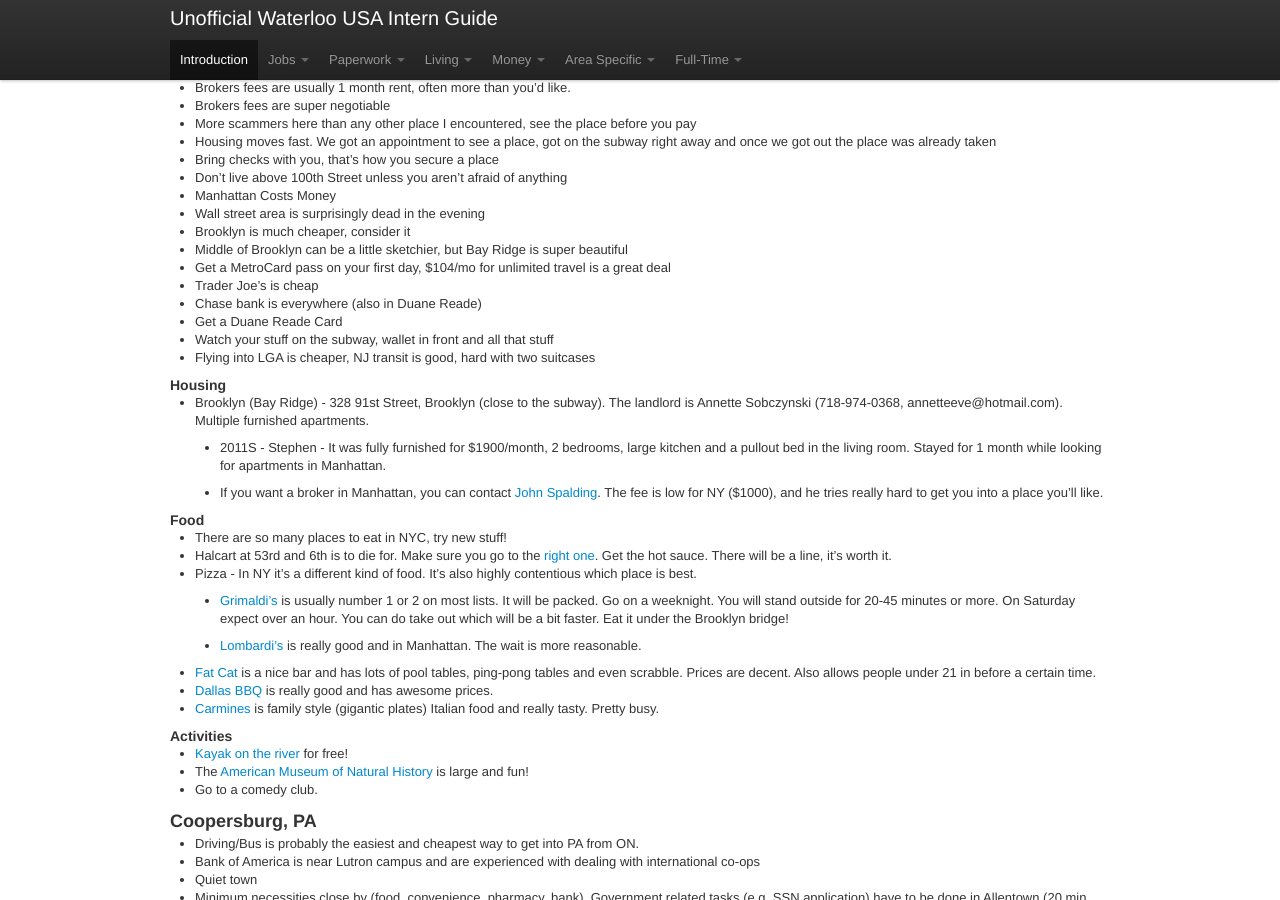
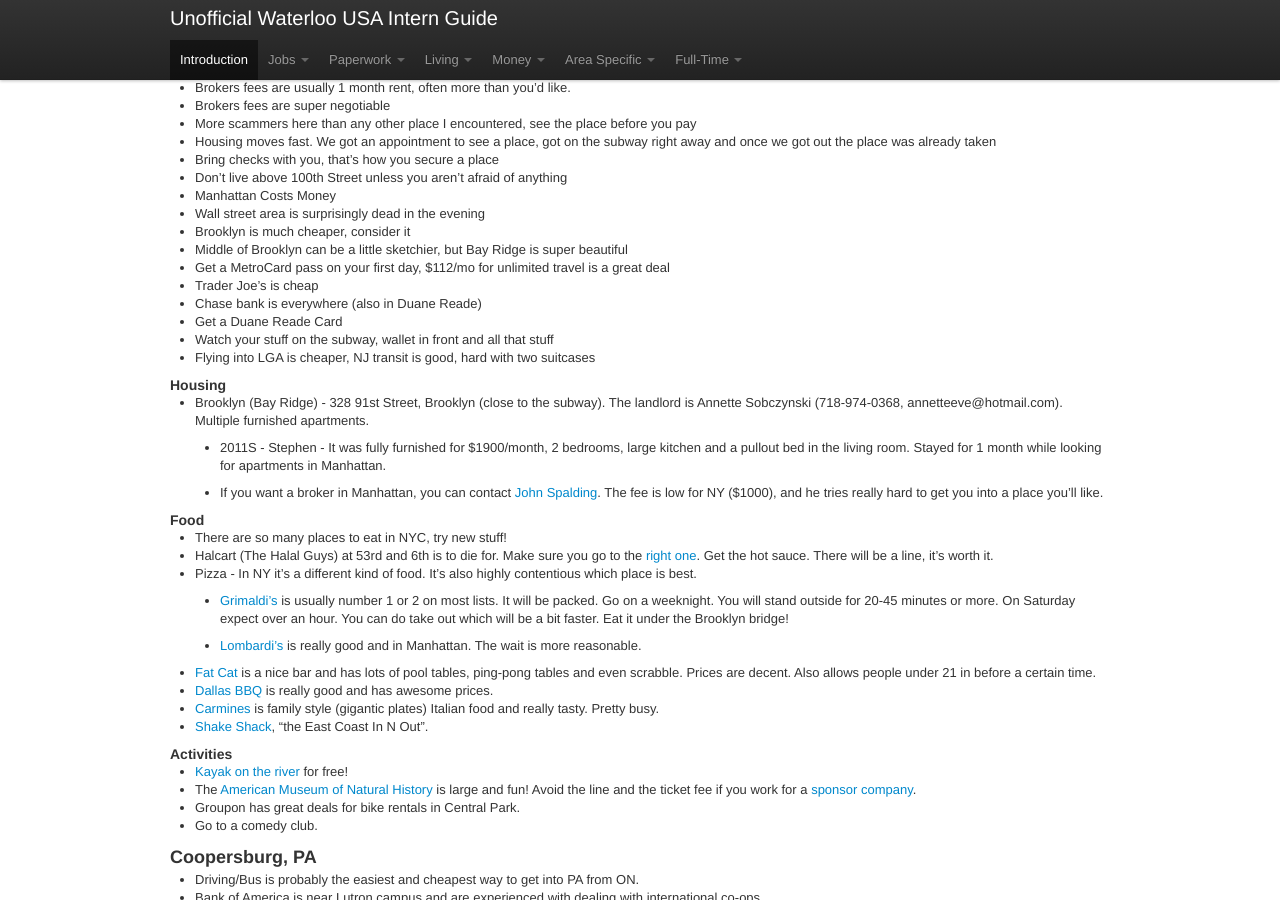
Before and after one commit to sholiday/Unofficial-Waterloo-USA-Intern-Guide, a Jekyll site: the page built from index.markdown, in a window 1280 px wide and 900 px high, scrolled down 11300 px. Built offline with Jekyll 4.4.1, drawn with Linux system fonts in a browser that asks for light colours; nearby versions of some CDN libraries; Markdown is read by kramdown in place of the engine named in the settings.

Commit message:
Update index.markdown

```diff
--- a/index.markdown
+++ b/index.markdown
@@ -588,7 +588,7 @@ once the rate hits some desired value.
 * Mailing it by UPS/FedEx insured (got this from a TD Canada banker)
 * Buying equity on a cross listed item and selling it on a Canadian exchange
   (best rate I hear, but sounds tricky). This is called
-  [Norbert's Gambit](http://www.finiki.org/index.php?title=Norbert%27s_Gambit).
+  [Norbert's Gambit](http://www.finiki.org/wiki/Norbert's_Gambit).
 * Using your family member who works at a bank and gets currency exchanged at
   cost (We're told this is the best possible)
 
@@ -986,7 +986,7 @@ up SF or Mountain View.
 * Wall street area is surprisingly dead in the evening
 * Brooklyn is much cheaper, consider it
 * Middle of Brooklyn can be a little sketchier, but Bay Ridge is super beautiful
-* Get a MetroCard pass on your first day, $104/mo for unlimited travel is a
+* Get a MetroCard pass on your first day, $112/mo for unlimited travel is a
   great deal
 * Trader Joe's is cheap
 * Chase bank is everywhere (also in Duane Reade)
@@ -1008,7 +1008,7 @@ up SF or Mountain View.
 
 #### Food
 * There are so many places to eat in NYC, try new stuff!
-* Halcart at 53rd and 6th is to die for.
+* Halcart (The Halal Guys) at 53rd and 6th is to die for.
   Make sure you go to the [right one](http://www.yelp.com/biz/53rd-and-6th-halal-cart-new-york).
   Get the hot sauce. There will be a line, it's worth it.
 * Pizza - In NY it's a different kind of food. It's also highly contentious
@@ -1028,11 +1028,13 @@ up SF or Mountain View.
 * [Dallas BBQ](http://www.dallasbbq.com/) is really good and has awesome prices.
 * [Carmines](http://carminesnyc.com/) is family style (gigantic plates) Italian
   food and really tasty. Pretty busy.
+* [Shake Shack](https://www.shakeshack.com/), "the East Coast In N Out".
 
 #### Activities
 * [Kayak on the river](http://www.downtownboathouse.org/) for free!
 * The [American Museum of Natural History](http://www.amnh.org/) is large and
-  fun!
+  fun! Avoid the line and the ticket fee if you work for a [sponsor company](http://www.amnh.org/join-support/corporate-giving/corporate-patron-program/corporate-patron-list).
+* Groupon has great deals for bike rentals in Central Park.
 * Go to a comedy club.
 
 <section id="Area-Coopersburg-PA" />
```
